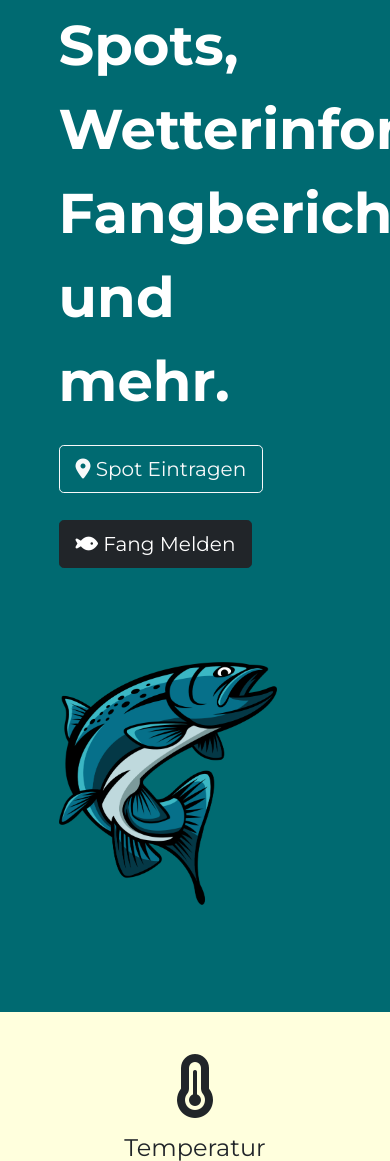
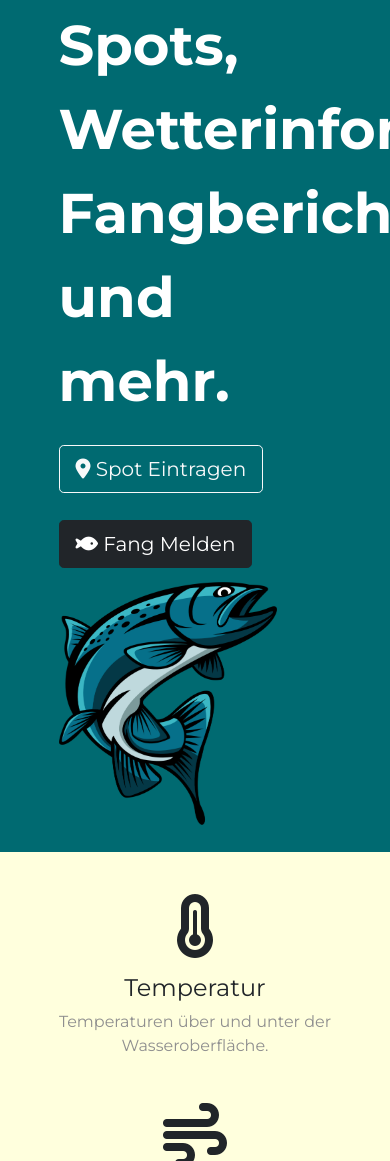
Before and after one commit to MoeBet/loewenhunters_backend, a Flask app: page / in a window 390 px wide; the page is wider, and only the part inside the window is pictured. Shown: the part 182-1343 px from the top of that part. Run offline with Flask 2, Linux system fonts and the light colour scheme; some libraries are stand-ins or nearby versions.

Commit message:
changed CSS

```diff
--- a/static/css/styles.css
+++ b/static/css/styles.css
@@ -95,7 +95,7 @@ p {
   width: 80%;
   transform: rotate(0deg);
   position: static;
-  margin: 80px 0;
+  margin: auto;
 }
 
 #title {
```
